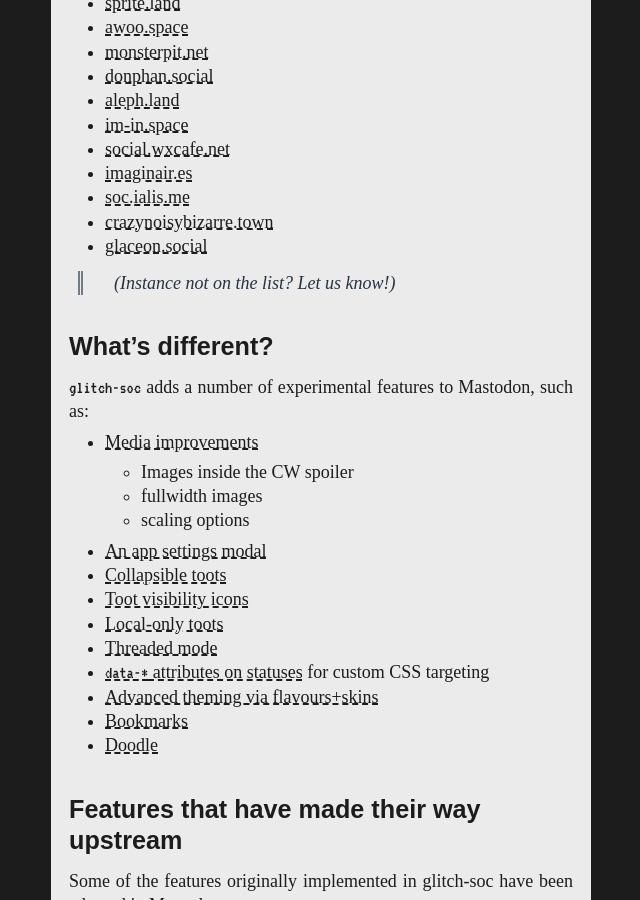
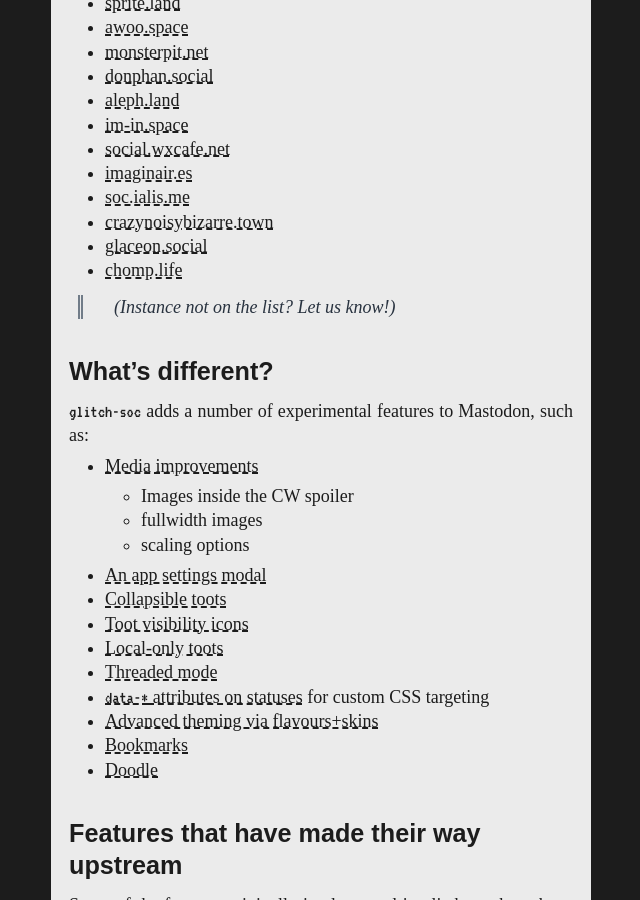
Before and after one commit to glitch-soc/docs, a Jekyll site: the page built from index.md, in a window 1280 px wide and 900 px high, scrolled down 617 px. Shown: the whole window, without its empty margins (319-959 px from the left). Built offline with Jekyll 4.4.1, drawn with Linux system fonts in a browser that asks for light colours; some web fonts are replaced; our own code applies the rules of GitHub Pages for plain Markdown files.

Commit message:
Fix: Add chomp.life to glitch-soc instances list.

```diff
--- a/index.md
+++ b/index.md
@@ -26,6 +26,7 @@ You can browse our source code and contribute to the project [on Github][glitch-
 - [soc.ialis.me](https://soc.ialis.me)
 - [crazynoisybizarre.town](https://crazynoisybizarre.town)
 - [glaceon.social](https://glaceon.social)
+- [chomp.life](https://chomp.life/)
 
 
 >   (Instance not on the list? Let us know!)
```
